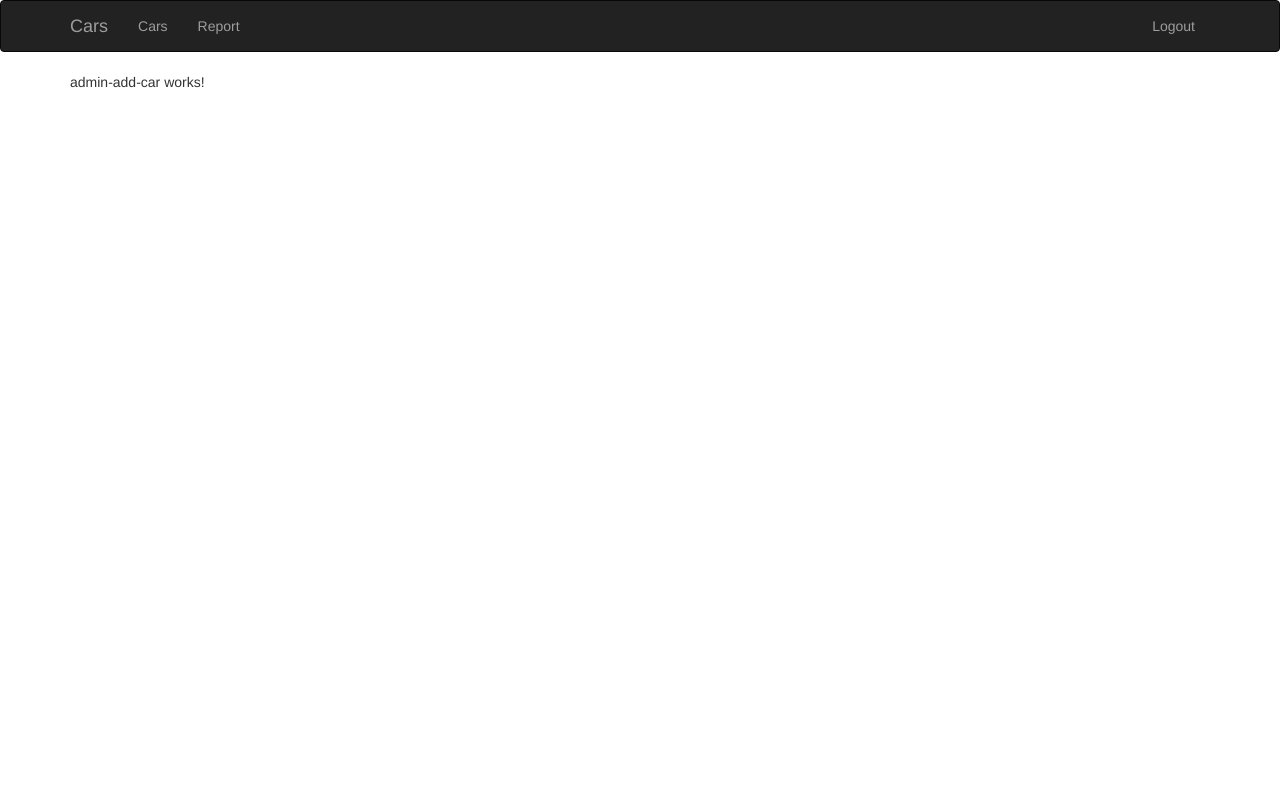
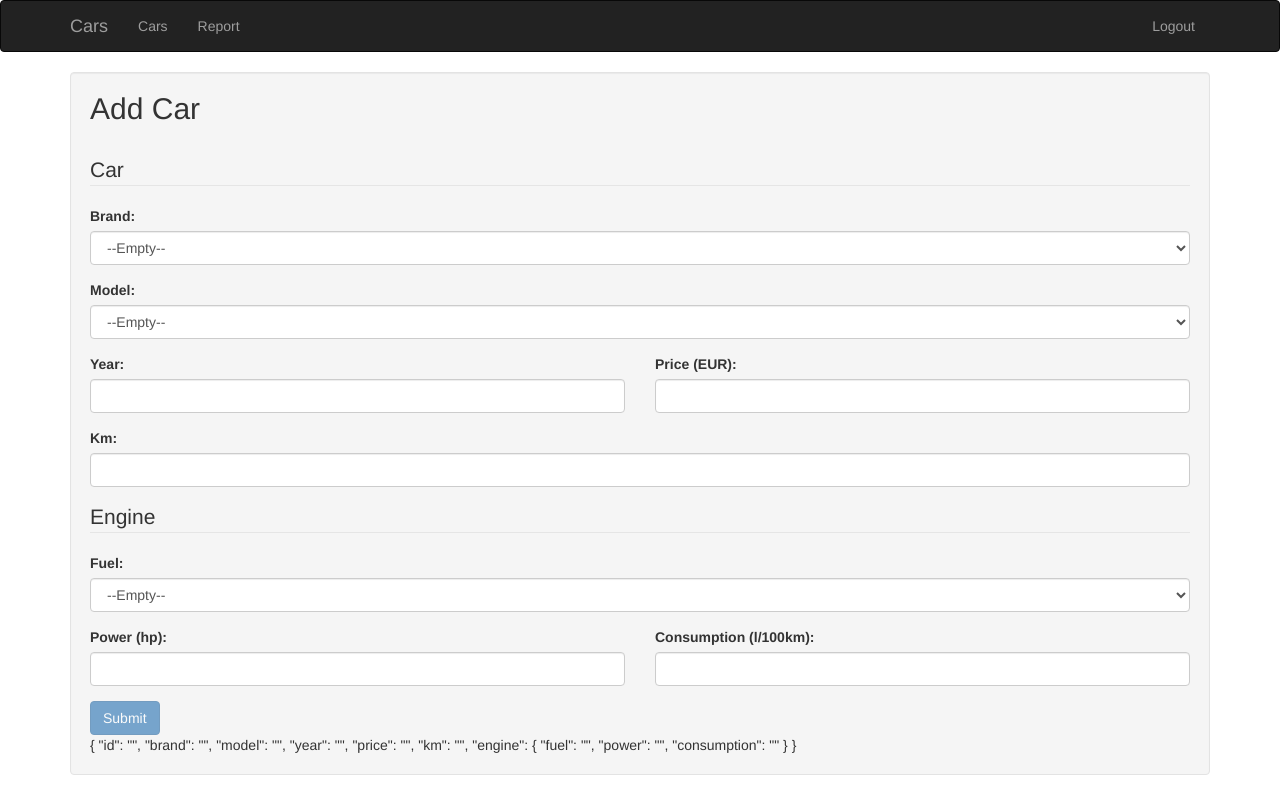
Before and after one commit to milan-ka-sk/cars-with-admin, an Angular app: page /admin/add-car in a window 1280 px wide. Built offline with nearby package versions, Linux system fonts and the light colour scheme; sample sign-in values are in the browser's storage.

Commit message:
added form into admin/add-car

```diff
--- a/src/app/app.module.ts
+++ b/src/app/app.module.ts
@@ -14,6 +14,7 @@ import { NavBarComponent } from './components/nav-bar/nav-bar.component';
 import { ReportComponent } from './components/report/report.component';
 import { CarService } from './services/car.service';
 import { LoginService } from './services/login.service';
+import { BrandsService } from './services/brands.service';
 import { CarComponentComponent } from './components/car-component/car-component.component';
 
 
@@ -36,7 +37,7 @@ import { CarComponentComponent } from './components/car-component/car-component.
     FormsModule,
     RoutingModule
   ],
-  providers: [CarService, LoginService],
+  providers: [CarService, LoginService, BrandsService],
   bootstrap: [AppComponent]
 })
 export class AppModule { }
--- a/src/app/components/admin-add-car/admin-add-car.component.html
+++ b/src/app/components/admin-add-car/admin-add-car.component.html
@@ -1,3 +1,85 @@
-<p>
-  admin-add-car works!
-</p>
+<div class="well">
+
+    <form #form="ngForm" (ngSubmit)="processForm(form.value); form.reset();" novalidate>
+        <h2>Add Car</h2>
+        <fieldset>
+            <legend>Car</legend>
+            <input type="hidden" name="id" ngModel>
+            <div class="form-group" [ngClass]="{'has-error': brand.invalid && (brand.touched || brand.dirty)}">
+                <label for="brand">Brand:</label>
+                <select name="brand" class="form-control" ngModel #brand="ngModel" id="brand" required (change)="onBrandChange($event)">
+             <option value="">--Empty--</option>
+            <option value="{{b.brand}}" *ngFor="let b of brands; let i = index">
+              {{b.brand}}</option>
+           </select>
+                <div *ngIf="brand.invalid && (brand.touched || brand.dirty)" class="required"> Field is required.</div>
+            </div>
+
+            <div class="form-group" [ngClass]="{'has-error': model.invalid && (model.touched || model.dirty)}">
+                <label for="model">Model:</label>
+                <select name="model" class="form-control" ngModel #model="ngModel" id="model" required>
+            <option value="">--Empty--</option>
+            <option value="{{m}}" *ngFor="let m of curModels">
+              {{m}}</option>
+           </select>
+                <div *ngIf="model.invalid && (model.touched || model.dirty)" class="required"> Field is required.</div>
+
+            </div>
+
+            <div class="row">
+                <div class="form-group col-sm-6" [ngClass]="{'has-error': year.invalid && (year.touched || year.dirty)}">
+                    <label for="year">Year:</label>
+                    <input type="number" class="form-control" ngModel name="year" id="year" #year="ngModel" required>
+                    <div *ngIf="year.invalid && (year.touched || year.dirty)" class="required"> Field is required.</div>
+                </div>
+
+                <div class="form-group col-sm-6" [ngClass]="{'has-error': price.invalid && (price.touched || price.dirty)}">
+                    <label for="price">Price (EUR):</label>
+                    <input type="number" class="form-control" ngModel name="price" id="price" #price="ngModel" required>
+                    <div *ngIf="price.invalid && (price.touched || price.dirty)" class="required"> Field is required.</div>
+                </div>
+
+
+            </div>
+            <div class="form-group  " [ngClass]="{'has-error': km.invalid && (km.touched || km.dirty)}">
+                <label for="km">Km:</label>
+                <input type="number" class="form-control" ngModel name="km" id="km" #km="ngModel" required>
+                <div *ngIf="km.invalid && (km.touched || km.dirty)" class="required"> Field is required.</div>
+            </div>
+        </fieldset>
+        <fieldset ngModelGroup="engine">
+            <legend>Engine</legend>
+            <div class="form-group" [ngClass]="{'has-error': fuel.invalid && (fuel.touched || fuel.dirty)}">
+                <label for="fuel">Fuel:</label>
+                <select name="fuel" class="form-control" ngModel id="fuel" #fuel="ngModel" required>
+            <option value="">--Empty--</option>
+            <option value="petrol">Petrol</option>
+            <option value="diesel">Diesel</option>
+            <option value="electric">Electric</option>
+          </select>
+                <div *ngIf="fuel.invalid && (fuel.touched || fuel.dirty)" class="required"> Field is required.</div>
+            </div>
+
+            <div class="row">
+                <div class="form-group col-sm-6" [ngClass]="{'has-error': power.invalid && (power.touched || power.dirty)}">
+                    <label for="power">Power (hp):</label>
+                    <input type="number" class="form-control" ngModel name="power" #power="ngModel" id="power" required>
+                    <div *ngIf="power.invalid && (power.touched || power.dirty)" class="required"> Field is required.</div>
+                </div>
+
+                <div class="form-group col-sm-6" [ngClass]="{'has-error': consumption.invalid && (consumption.touched || consumption.dirty)}">
+                    <label for="consumption">Consumption (l/100km):</label>
+                    <input type="number" class="form-control" ngModel name="consumption" #consumption="ngModel" id="consumption" required>
+                    <div *ngIf="consumption.invalid && (consumption.touched || consumption.dirty)" class="required"> Field is required.
+                    </div>
+                </div>
+
+
+            </div>
+        </fieldset>
+
+        <button type="submit" [disabled]="form.invalid" class="btn btn-primary">Submit</button>
+
+    </form>
+
+    {{form.value | json}}
--- a/src/app/components/admin-add-car/admin-add-car.component.ts
+++ b/src/app/components/admin-add-car/admin-add-car.component.ts
@@ -1,5 +1,8 @@
-import { Component, OnInit } from '@angular/core';
+import { Component, OnInit, EventEmitter} from '@angular/core';
 import { Router } from '@angular/router';
+import { Car } from '../../interfaces/car';
+import { CarService } from '../../services/car.service';
+import { BrandsService } from '../../services/brands.service';
 
 
 @Component({
@@ -9,12 +12,47 @@ import { Router } from '@angular/router';
 })
 export class AdminAddCarComponent implements OnInit {
 
-  constructor(private router: Router) { }
+  private brands: any[];
+  private curModels: string[] = [];
+
+  constructor(
+    private router: Router,
+    private brandsService: BrandsService,
+    private carService: CarService
+  ) { }
 
   ngOnInit() {
     if(!localStorage.getItem("rightsToLogin")) {
       this.router.navigateByUrl('/login');
     }
+
+    this.brands = this.brandsService.getBrands();
+  }
+
+  processForm(car: Car) {
+
+    // this.carService.addCar(car)
+    //   .subscribe(
+    //     (car) => {
+    //       console.log("Car added!");
+    //       this.update.emit(true);
+    //     },
+    //     err => {
+    //       console.log(err);
+    //     }
+    //   )
+  }
+
+  onBrandChange(e): void {
+    //brand index
+
+    let i = e.target.selectedIndex;
+    if(i != 0){
+      console.log(i);
+      this.curModels = this.brands[i-1].models;  // because select has 1 more field (--Empty--) than data
+    }
+
+
   }
 
 }
--- /dev/null
+++ b/src/app/services/brands.service.ts
@@ -0,0 +1,31 @@
+import { Injectable } from '@angular/core';
+
+@Injectable()
+export class BrandsService {
+
+    private brands: any[] = [
+        {
+            'brand': 'VW',
+            'models': ['Golf', 'Polo', 'Passat']
+        },
+        {
+            'brand': 'Skoda',
+            'models': ['Fabia', 'Octavia', 'Roomster']
+        },
+        {
+            'brand': 'Hyundai',
+            'models': ['i20', 'i30', 'i40']
+        },
+            {
+            'brand': 'Ford',
+            'models': ['Fiesta', 'Focus', 'Mondeo']
+        }
+    ];
+
+
+  constructor() {}
+
+  getBrands(): any[]{
+    return this.brands;
+  }
+}
```
